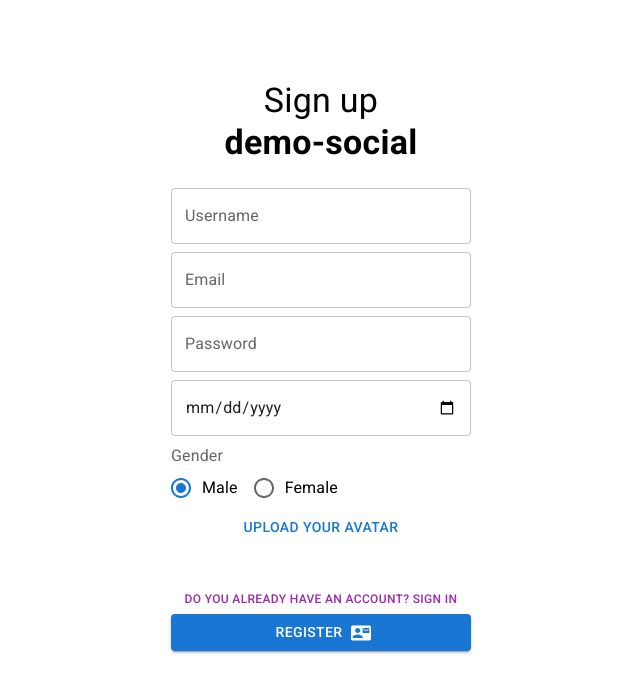
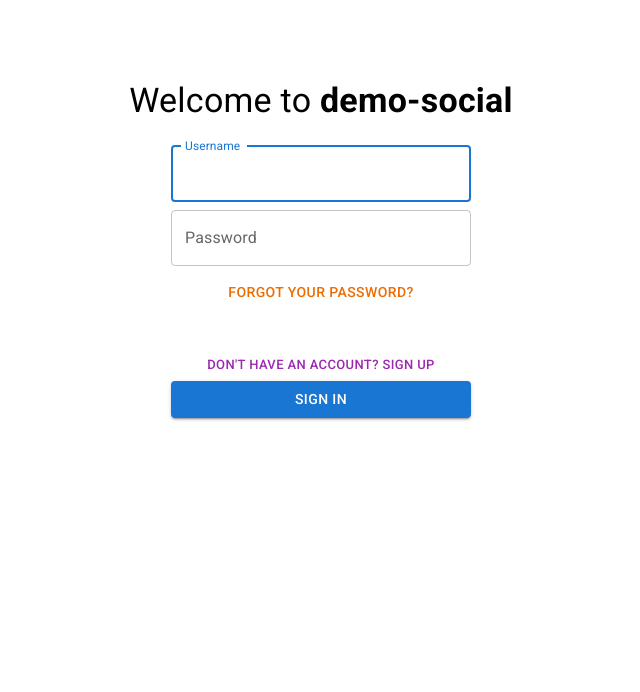
Before and after one commit to AlekseyG1995/demo-social, a React (Create React App) app in the folder client/: page / in a window 1280 px wide. Both pictures are taken after a click on the button "DO YOU ALREADY HAVE AN ACCOUNT? SIGN IN". Shown: the top 692 px of the page, without its empty margins (319-959 px from the left). Built offline with nearby package versions, Linux system fonts and the light colour scheme.

Commit message:
Added hook "useToogle"

```diff
--- a/client/src/components/AuthorizationForm.jsx
+++ b/client/src/components/AuthorizationForm.jsx
@@ -1,4 +1,5 @@
 import React, { useState, useEffect } from 'react';
+import PropTypes from 'prop-types';
 import {
   Typography,
   Button,
@@ -14,7 +15,7 @@ import {
 } from "@mui/material";
 import { Link } from 'react-router-dom';
 
-export const AuthorizationForm = () => {
+export const AuthorizationForm = ({ toggleSignMode }) => {
 
 
 
@@ -22,7 +23,7 @@ export const AuthorizationForm = () => {
     <>
       <Container sx={{ mt: 10 }}>
         <Typography variant='h4' textAlign={'center'}>
-          Welcome to <Typography variant='h4' sx={{ fontWeight: "bold" }}>demo-social</Typography>
+          Welcome to <Typography variant='h4' component='span' sx={{ fontWeight: "bold" }}>demo-social</Typography>
         </Typography>
         <Box
           width='300px'
@@ -43,13 +44,13 @@ export const AuthorizationForm = () => {
 
           </Button>
 
-          <Button color='secondary'
+          <Button sx={{ mt: 5 }} size="small" color='secondary' onClick={toggleSignMode}
           >
             Don't have an account? Sign up
 
           </Button>
-          <Button sx={{ mt: 5 }} variant='contained'>
-            <Link to="/">sign in</Link>
+          <Button variant='contained'>
+            sign in
           </Button>
         </Box>
       </Container>
@@ -57,3 +58,8 @@ export const AuthorizationForm = () => {
     </>
   );
 };
+
+
+AuthorizationForm.propTypes = {
+  toggleSignMode: PropTypes.func
+};
--- a/client/src/components/RegistrationForm.jsx
+++ b/client/src/components/RegistrationForm.jsx
@@ -1,4 +1,5 @@
 import React from 'react';
+import PropTypes from 'prop-types';
 import {
   Typography,
   Button,
@@ -15,14 +16,14 @@ import {
 import ContactMailIcon from '@mui/icons-material/ContactMail';
 // import BadgeIcon from '@mui/icons-material/Badge';
 
-export const RegistrationForm = () => {
+export const RegistrationForm = ({ toggleSignMode }) => {
   const [currentGender, setCurrentGender] = React.useState('male');
 
   return (
     <>
       <Container sx={{ mt: 10 }}>
         <Typography variant='h4' textAlign={'center'}>
-          Sign up <Typography variant='h4' sx={{ fontWeight: "bold" }}>demo-social</Typography>
+          Sign up <Typography variant='h4' component={'span'} sx={{ fontWeight: "bold" }}>demo-social</Typography>
         </Typography>
         <Box
           width='300px'
@@ -66,16 +67,22 @@ export const RegistrationForm = () => {
             />
           </Button>
           <Button color='secondary'
-          size='small'
-          sx={{fontSize:'.75rem', mt:5}}
+            size='small'
+            sx={{ fontSize: '.75rem', mt: 5 }}
+            onClick={() => toggleSignMode()}
           >
             Do you already have an account? Sign in
 
           </Button>
-          <Button endIcon={<ContactMailIcon />}  variant='contained'>register</Button>
+          <Button endIcon={<ContactMailIcon />} variant='contained'>register</Button>
         </Box>
       </Container>
 
     </>
   )
 }
+
+
+RegistrationForm.propTypes = {
+  toggleSignMode: PropTypes.func
+};
--- /dev/null
+++ b/client/src/hooks/useToggle.jsx
@@ -0,0 +1,11 @@
+import { useState } from "react";
+
+export function useToggle(initialValue) {
+  const [value, setValue] = useState(initialValue);
+
+  const toggle = () => {
+    setValue(!value);
+  };
+
+  return [value, toggle];
+}
--- a/client/src/pages/Index.jsx
+++ b/client/src/pages/Index.jsx
@@ -1,6 +1,7 @@
 import { RegistrationForm } from "../components/RegistrationForm";
 import React, { useState, useEffect } from 'react';
 import { AuthorizationForm } from "../components/AuthorizationForm";
+import { useToggle } from "../hooks/useToggle";
 
 const Authorization = () => {
   return (
@@ -10,11 +11,13 @@ const Authorization = () => {
 
 const Index = () => {
 
-  const [isRegisrationMode, setIsRegisrationMode] = useState(true)
+  const [signMode, toggleSignMode] = useToggle(true)
 
   return (
-    <>{isRegisrationMode ? <RegistrationForm /> : <AuthorizationForm />}
-
+    <>
+      {signMode ?
+        <RegistrationForm toggleSignMode={toggleSignMode} /> :
+        <AuthorizationForm toggleSignMode={toggleSignMode} />}
     </>
 
   );
```
